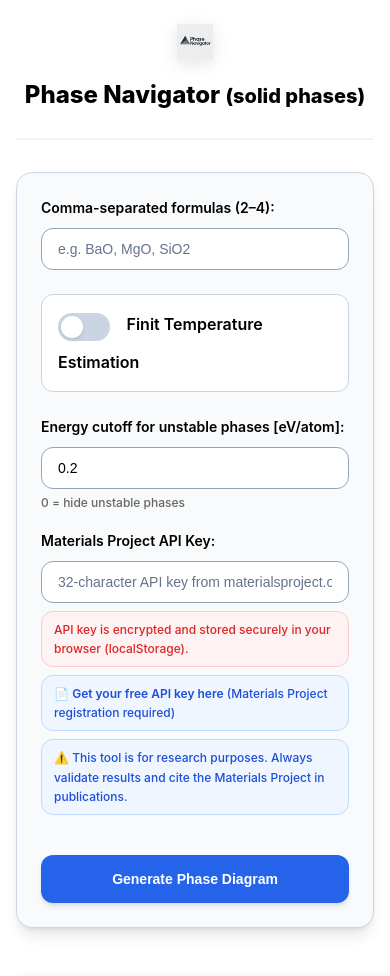
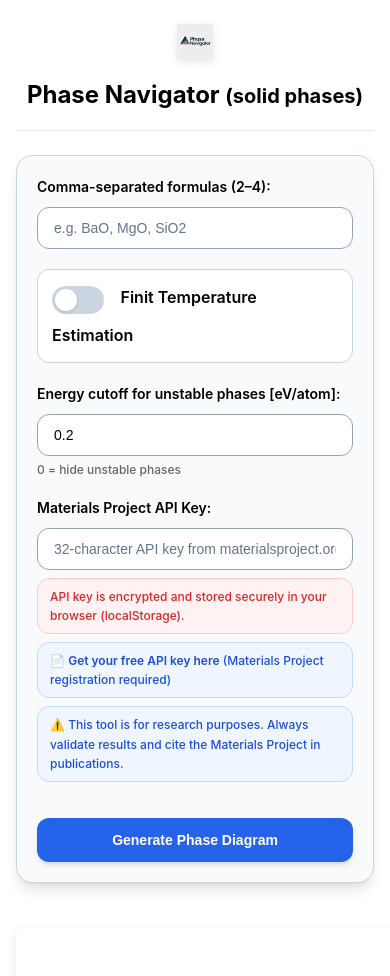
Before and after one commit to ToshihiroIguchi/PhaseNavigator, a FastAPI app: page / in a window 390 px wide; the page is wider, and only the part inside the window is pictured. Shown: the top 976 px of that part. Run offline with FastAPI, Linux system fonts and the light colour scheme; a map, chart or similar area stays blank; some libraries are stand-ins or nearby versions.

Commit message:
design: optimize header spacing and overall layout balance
- Reduce header margins and padding for more compact layout
- Adjust logo size from 52px to 44px for better proportion
- Optimize title font size (2rem → 1.75rem) and weight (800 → 700)
- Streamline form group spacing throughout the interface
- Reduce control panel padding and button spacing
- Optimize toggle container and temperature control margins
- Improve responsive design spacing for mobile devices
- Create more efficient space utilization for diagram display

🤖 Generated with [Claude Code](https://claude.ai/code)

Co-Authored-By: Claude <noreply@anthropic.com>

```diff
--- a/templates/index.html
+++ b/templates/index.html
@@ -41,7 +41,7 @@
       color: #000000;
       line-height: 1.6;
       min-height: 100vh;
-      padding: 2rem 1rem;
+      padding: 1.5rem 1rem;
     }
 
     #main-container {
@@ -57,7 +57,7 @@
       flex: 0 0 var(--control-width);
       background: var(--gray-50);
       border: 1px solid var(--gray-300);
-      padding: 2rem;
+      padding: 1.5rem;
       border-radius: var(--radius-lg);
       box-shadow: var(--shadow-lg);
     }
@@ -70,26 +70,26 @@
     header {
       display: flex;
       align-items: center;
-      margin-bottom: 2rem;
-      padding-bottom: 1.5rem;
-      border-bottom: 2px solid var(--gray-100);
+      margin-bottom: 1.5rem;
+      padding-bottom: 1rem;
+      border-bottom: 1px solid var(--gray-200);
     }
 
     header img {
-      height: 52px;
-      margin-right: 1rem;
-      filter: drop-shadow(0 4px 8px rgb(0 0 0 / 0.1));
+      height: 44px;
+      margin-right: 0.75rem;
+      filter: drop-shadow(0 2px 4px rgb(0 0 0 / 0.1));
     }
 
     h1 {
-      font-size: 2rem;
-      font-weight: 800;
+      font-size: 1.75rem;
+      font-weight: 700;
       margin: 0;
       color: #000000;
     }
 
     .form-group {
-      margin-bottom: 1.5rem;
+      margin-bottom: 1.25rem;
     }
 
     label {
@@ -133,8 +133,8 @@
     }
 
     .toggle-container {
-      margin: 1.5rem 0;
-      padding: 1rem;
+      margin: 1.25rem 0;
+      padding: 0.875rem;
       background: #ffffff;
       border-radius: var(--radius);
       border: 1px solid var(--gray-300);
@@ -194,8 +194,8 @@
     }
 
     .temperature-controls {
-      margin-top: 1rem;
-      padding: 1.5rem;
+      margin-top: 0.875rem;
+      padding: 1.25rem;
       background: var(--primary-50);
       border-radius: var(--radius);
       border: 1px solid var(--primary-300);
@@ -244,14 +244,14 @@
       background: var(--primary-600);
       color: white;
       border: none;
-      padding: 1rem 2rem;
+      padding: 0.875rem 1.5rem;
       font-size: 0.875rem;
       font-weight: 600;
       border-radius: var(--radius);
       cursor: pointer;
       transition: all 0.2s ease;
       width: 100%;
-      margin-top: 1.5rem;
+      margin-top: 1.25rem;
       box-shadow: var(--shadow);
     }
 
@@ -540,13 +540,13 @@
 
       #main-container {
         flex-direction: column;
-        gap: 1.5rem;
+        gap: 1.25rem;
       }
 
       #controls {
         flex: none;
         width: 100%;
-        padding: 1.5rem;
+        padding: 1.25rem;
       }
 
       h1 {
```
